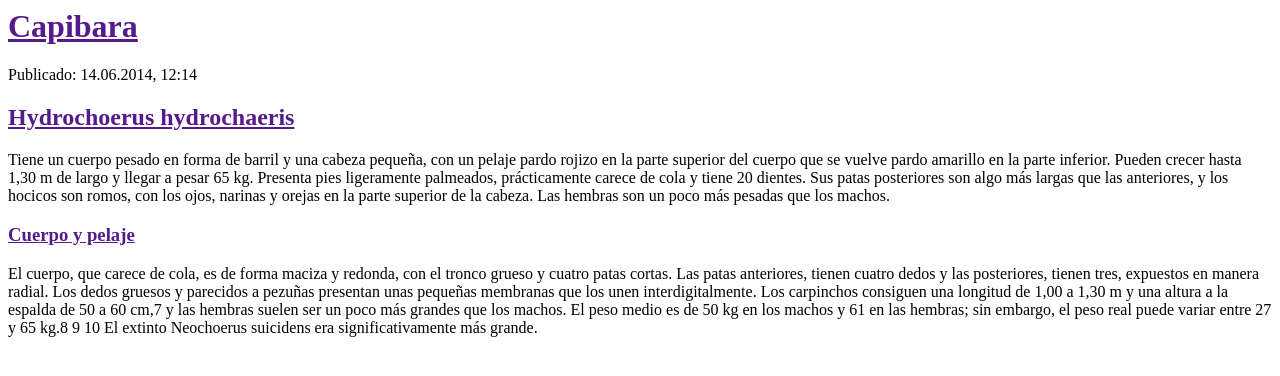
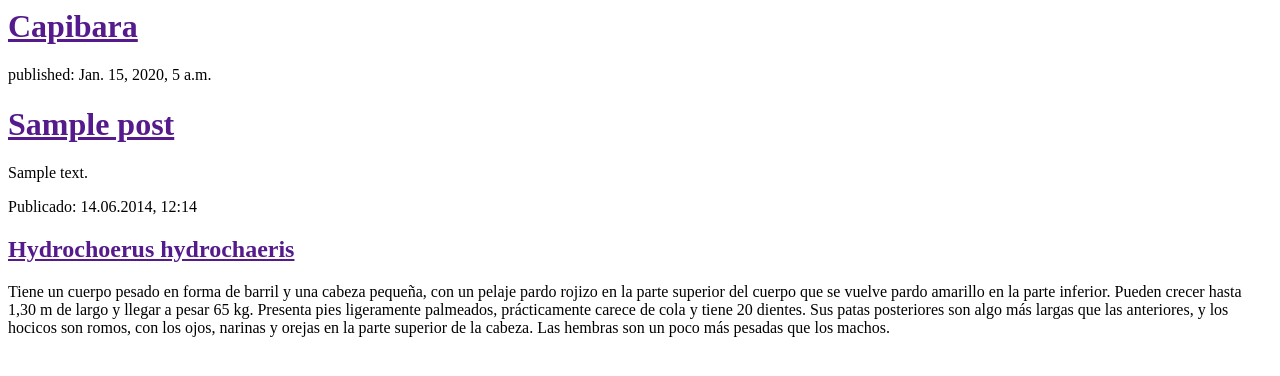
Before and after one commit to mapenar/mi-primer-blog, a Django app: template blog/templates/blog/post_list.html in a window 1280 px wide. Shown: the top 376 px of the page. Run offline with Django 3.2, Linux system fonts and the light colour scheme; the template is opened without the code that fills it: values that come from a table or form of the project are taken from there, others are empty; tables that the repository leaves empty hold one stand-in row (values such as "Sample post").

Commit message:
nuevo commit posts

```diff
--- a/blog/templates/blog/post_list.html
+++ b/blog/templates/blog/post_list.html
@@ -6,14 +6,17 @@
 		<div>
 			<h1><a href="">Capibara</a></h1>
 		</div>
+		{% for post in posts %}
+			<div>
+				<p>published: {{ post.published_date }}</p>
+        		<h1><a href="">{{ post.title }}</a></h1>
+        		<p>{{ post.text|linebreaks }}</p>
+			</div>
+		{% endfor %}
 		<div>
 			<p>Publicado: 14.06.2014, 12:14</p>
 			<h2><a href="">Hydrochoerus hydrochaeris</a></h2>
 			<p>Tiene un cuerpo pesado en forma de barril y una cabeza pequeña, con un pelaje pardo rojizo en la parte superior del cuerpo que se vuelve pardo amarillo en la parte inferior. Pueden crecer hasta 1,30 m de largo y llegar a pesar 65 kg. Presenta pies ligeramente palmeados, prácticamente carece de cola y tiene 20 dientes. Sus patas posteriores son algo más largas que las anteriores, y los hocicos son romos, con los ojos, narinas y orejas en la parte superior de la cabeza. Las hembras son un poco más pesadas que los machos.</p>
 		</div>
-		<div>
-			<h3><a href="">Cuerpo y pelaje</a></h3>
-			<p>El cuerpo, que carece de cola, es de forma maciza y redonda, con el tronco grueso y cuatro patas cortas. Las patas anteriores, tienen cuatro dedos y las posteriores, tienen tres, expuestos en manera radial. Los dedos gruesos y parecidos a pezuñas presentan unas pequeñas membranas que los unen interdigitalmente. Los carpinchos consiguen una longitud de 1,00 a 1,30 m y una altura a la espalda de 50 a 60 cm,7 y las hembras suelen ser un poco más grandes que los machos. El peso medio es de 50 kg en los machos y 61 en las hembras; sin embargo, el peso real puede variar entre 27 y 65 kg.8 9 10 El extinto Neochoerus suicidens era significativamente más grande.</p>
-		</div>
 	</body>
 </html>
--- a/blog/views.py
+++ b/blog/views.py
@@ -1,5 +1,8 @@
 from django.shortcuts import render
+from django.utils import timezone
+from .models import Post
 
 # Create your views here.
 def post_list(request):
-	return render(request, 'blog/post_list.html', {})
+	posts = Post.objects.filter(published_date__lte=timezone.now()).order_by('published_date')
+	return render(request, 'blog/post_list.html', {'posts': posts})
```
